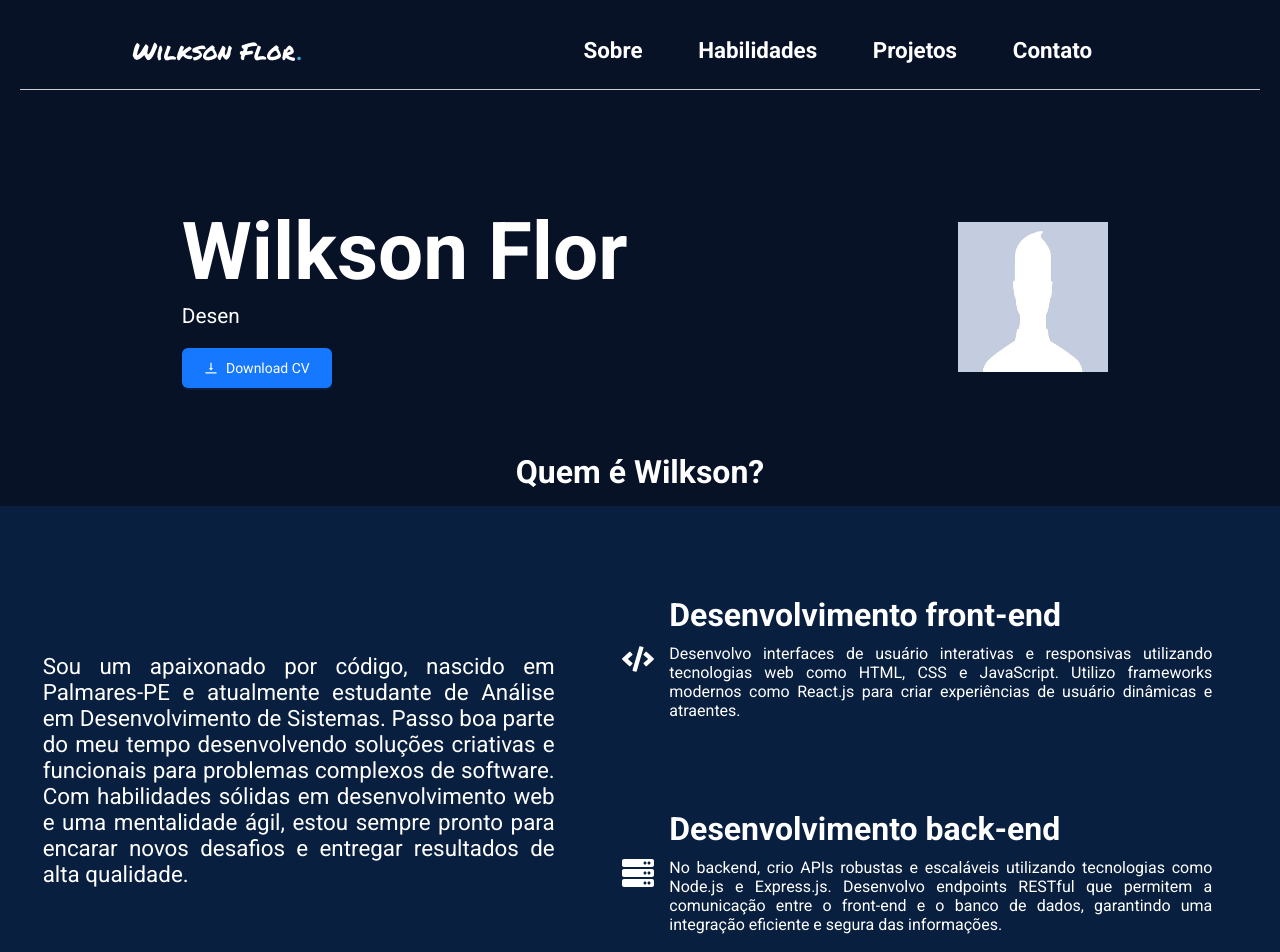
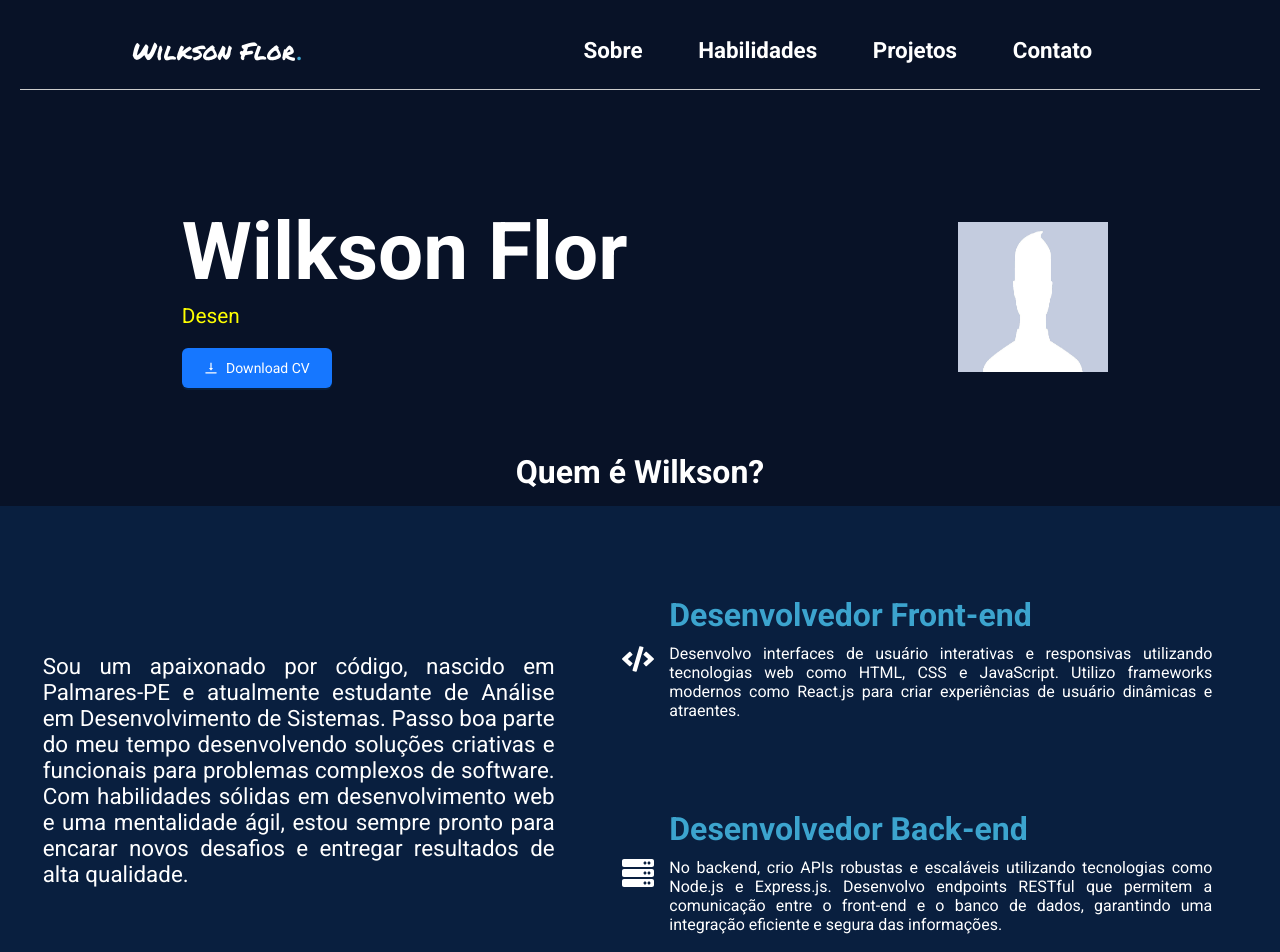
Before and after one commit to Wilksonflor/Portfoli, a React (Vite) app: page / in a window 1280 px wide. Shown: the top 952 px of the page. Built offline with nearby package versions, Linux system fonts and the light colour scheme.

Commit message:
ajuste nas cores

```diff
--- a/src/componenetes/Navbar/Navbar.module.css
+++ b/src/componenetes/Navbar/Navbar.module.css
@@ -48,10 +48,21 @@
   font-size: 1.4rem;
   font-weight: bold;
   transition: 0.3s ease-in-out;
+  position: relative;
 }
 
-.nav ul a:hover {
-  opacity: 0.8;
+.nav a:after {
+  content: "";
+  position: absolute;
+  bottom: 0;
+  left: 0;
+  width: 0%;
+  height: 2px;
+  background-color: #3ca4ce;
+  transition: .3s ease-in-out;
+}
+.nav a:hover::after {
+  width: 100%;
 }
 
 /* Responsividade */
--- a/src/pages/Sobre/Sobre.jsx
+++ b/src/pages/Sobre/Sobre.jsx
@@ -30,10 +30,12 @@ export const Sobre = () => {
 
   return (
     <>
-      <section className={styles.perfil} id="sobre" data-aos='fade-left'>
+      <section className={styles.perfil} id="sobre" data-aos="fade-left">
         <div className={styles.textContent}>
           <h1>Wilkson Flor</h1>
-          <p>{cargoDigitando || "Desenvolvedor Front-End"}</p>
+          <p className={styles.cargo}>
+            {cargoDigitando || "Desenvolvedor Front-End"}
+          </p>
           <Button type="primary" onClick={downloadCurriculo}>
             <VerticalAlignBottomOutlined />
             Download CV
@@ -46,7 +48,7 @@ export const Sobre = () => {
         />
       </section>
 
-      <section className={styles.containerDev} data-aos='fade-right'>
+      <section className={styles.containerDev} data-aos="fade-right">
         <h2>Quem é Wilkson?</h2>
         <div className={styles.containerSobreSt}>
           <div className={styles.textSobre}>
@@ -65,7 +67,7 @@ export const Sobre = () => {
             <div className={styles.contentStack}>
               <span>{getCodeIcon()}</span>
               <div className={styles.textSS}>
-                <h3>Desenvolvimento front-end</h3>
+                <h3>Desenvolvedor Front-end</h3>
                 <p>
                   Desenvolvo interfaces de usuário interativas e responsivas
                   utilizando tecnologias web como HTML, CSS e JavaScript.
@@ -78,7 +80,7 @@ export const Sobre = () => {
             <div className={styles.contentStack}>
               <span>{getServericon()}</span>
               <div className={styles.textSS}>
-                <h3>Desenvolvimento back-end</h3>
+                <h3>Desenvolvedor Back-end</h3>
                 <p>
                   No backend, crio APIs robustas e escaláveis utilizando
                   tecnologias como Node.js e Express.js. Desenvolvo endpoints
--- a/src/pages/Sobre/Sobre.module.css
+++ b/src/pages/Sobre/Sobre.module.css
@@ -49,7 +49,10 @@
   font-size: 2rem;
   margin-block: 15px;
 }
-
+.cargo {
+  /* border: solid red; */
+  color: #ffff00;
+}
 .containerSobreSt {
   background-color: #091f3f;
   display: flex;
@@ -98,6 +101,7 @@
 
 .contentStack h3 {
   font-size: 2rem;
+  color: #3ca4ce;
 }
 
 .containerStacks p {
```
